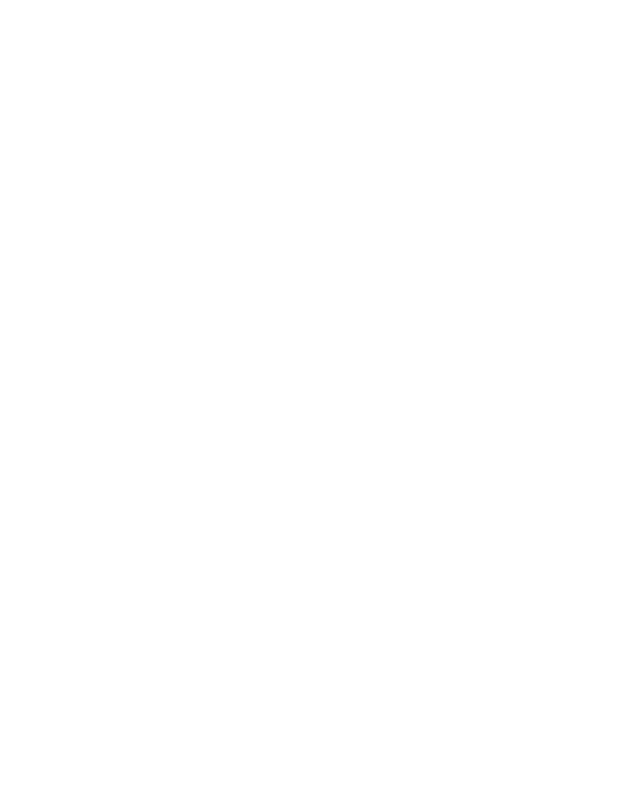
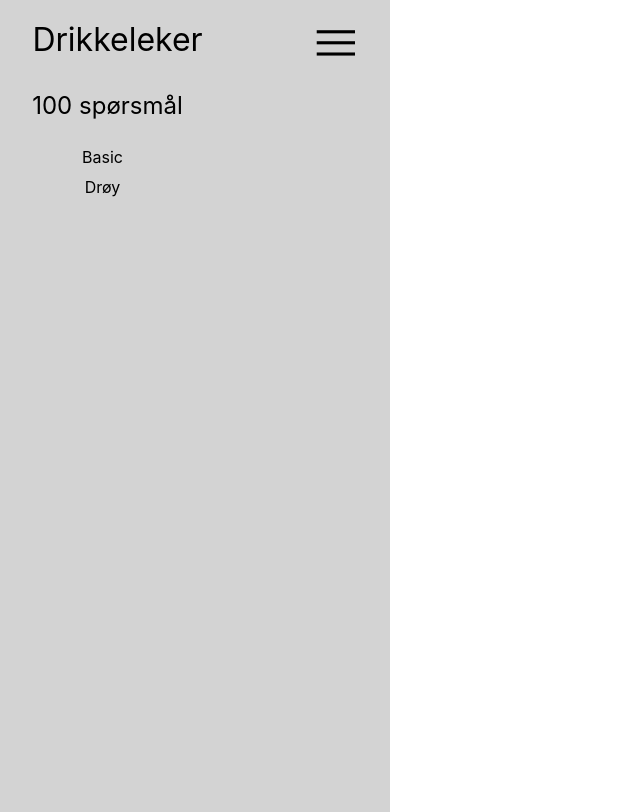
Before and after one commit to HoiskolensChemikerforening/DrikkespillFrontend, a React (Create React App) app in the folder drikkespill/: page /oversikt in a window 1280 px wide. Before the commit this address had no page. Shown: the whole page, without its empty margins (0-640 px from the left). Built offline with nearby package versions, Linux system fonts and the light colour scheme.

Commit message:
drop down menu and links for oversikt

```diff
--- a/drikkespill/src/App.js
+++ b/drikkespill/src/App.js
@@ -7,6 +7,7 @@
 import { Skaleside } from './pages/skaleside';
 import { Profil } from './pages/profil';
 import { Mellomside } from './pages/mellomside';
+import { Oversikt } from './pages/oversikt';
 import { BrowserRouter as Router, Routes, Route } from "react-router-dom";
 import {Registreringsside} from "./pages/registreringsside";
 
@@ -21,6 +22,7 @@
           <Route path="/profil" element={<Profil/>} />
           <Route path="/skaleside" element={<Skaleside/>} />
           <Route path ="/mellomside" element={<Mellomside/>} />
+          <Route path ="/oversikt" element={<Oversikt/>} />
         </Routes>
       </Router>
 
--- a/drikkespill/src/pages/oversikt.jsx
+++ b/drikkespill/src/pages/oversikt.jsx
@@ -1,14 +1,135 @@
 import {MobileContainer} from "../components/MobileContainer";
 import styled from 'styled-components';
-import './oversikt.css';
+import './oversikt.jsx';
 import React, {useEffect, useState} from "react";
 import database from "../Firebase/firebase";
-import { v4 as uuid } from 'uuid';
-import { BrowserRouter as Router, Switch,
-    Route, Redirect, Link,} from "react-router-dom";
+import './spillside.jsx';
+import { BrowserRouter as Router, Switch, Route, Redirect, Link,} from "react-router-dom";
 
 
+export const Oversikt = () => {
 
+    const [isOpen, setIsOpen] = useState(false);
+    const toggling = () => setIsOpen(!isOpen);
 
+    return(
+        <>
+            <MobileContainer>
+            <Background>
+                <TopLine>
+                <Header>
+                    Drikkeleker
+                </Header>
+                <Main>
+                <DropDownContainer>
+                    <DropDownHeader onClick={toggling}>|||</DropDownHeader>
+                    {isOpen && (
+                    <DropDownListContainer>
+                        <DropDownList>
+                        <ListItem><Link to ="/profil" style={{ color: 'black', textDecoration: 'none' }}>- Se profil</Link></ListItem>
+                        <ListItem><Link to ="/login" style={{ color: 'black', textDecoration: 'none' }}>- Log ut</Link></ListItem>
+                        </DropDownList>
+                    </DropDownListContainer>
+                    )}
+                </DropDownContainer>
+                </Main>
+                </TopLine>
+                <Lek>
+                    100 spørsmål
+                </Lek>
+                <Versjon><Link to ="/spillside" style={{ color: 'black', textDecoration: 'none' }}>
+                    Basic
+                    </Link></Versjon>
+                <Versjon><Link to ="/spillside" style={{ color: 'black', textDecoration: 'none' }}>
+                    Drøy
+                    </Link></Versjon>
+            </Background>
+            </MobileContainer>
+        </>
+    )
+};
 
-export default Oversikt;
+const Header = styled.div`
+    display: flex;
+    width:  50%;
+    height: 5%;
+    justify-content: center;
+    font-size: 2em;
+    color: black;
+    text-align: center;
+    margin: 20px;
+`;
+
+const TopLine = styled.div`
+    display: flex;
+    flex-direction: row;
+    justify-content: space-between;
+    height: 10%;
+    width: 100%;
+`;
+
+const Background = styled.div`
+    display: flex;
+    flex-direction: column;
+    justify-content: flex-start;
+    width: 100%;
+    height: 100%;
+    background-color: lightgrey;
+    align-items: flex-start;
+`;
+
+const Lek = styled.div`
+    display: flex;
+    width:  50%;
+    height: 5%;
+    justify-content: center;
+    font-size: 1.5em;
+    color: black;
+    text-align: flex-start;
+    margin: 10px;
+`;
+
+const Versjon = styled.div`
+    display: flex;
+    justify-content: center;
+    margin: 5px;
+    width: 50%;
+    color: black;
+`;
+
+const Main = styled("div")`
+    height: 100vh;
+    `;
+
+    const DropDownContainer = styled("div")`
+    width: 7em;
+    margin: 0 auto;
+    `;
+
+    const DropDownHeader = styled("div")`
+    margin-bottom: 0.8em;
+    padding: 0.4em 2em 0.4em 1em;
+    font-size: 2em;
+    font-weight: 500;
+    display: felx;
+    justify-content: flex-end;
+    margin: 10px;
+    transform: rotate(90deg);
+    `;
+
+    const DropDownListContainer = styled("div")``;
+
+    const DropDownList = styled("ul")`
+    padding: 0;
+    margin: 0;
+    padding-left: 1em;
+    box-shadow: 0 2px 3px rgba(0, 0, 0, 0.15);
+    box-sizing: border-box;
+    font-size: 1.3rem;
+    &:first-child {padding-top: 0.8em;}
+    `;
+
+    const ListItem = styled("li")`
+    list-style: none;
+    margin-bottom: 0.8em;
+    `;
```
